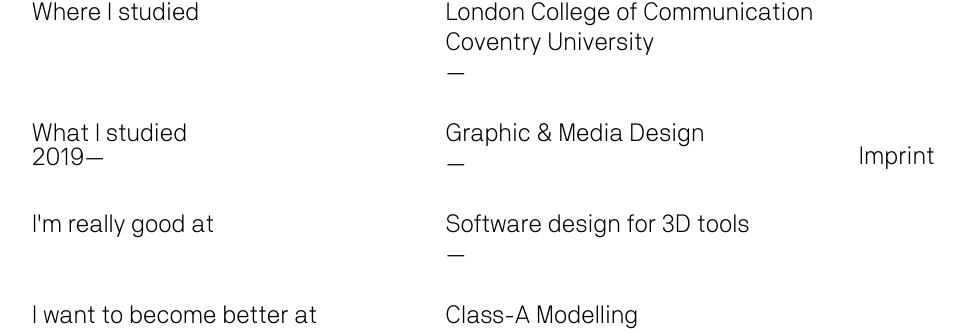
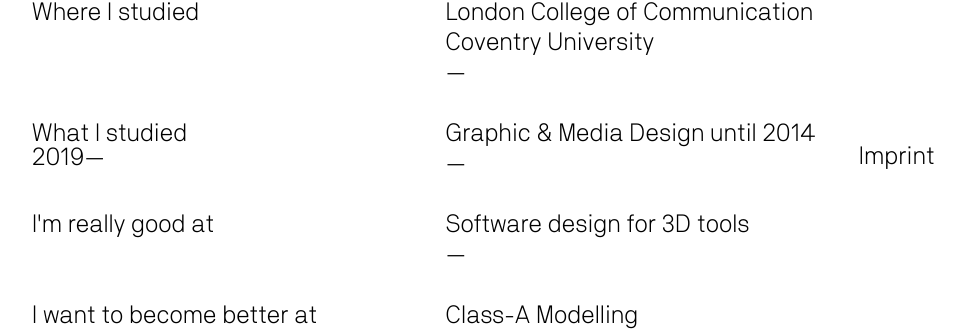
Before and after one commit to shinjipons/portfolio-html, a PHP site: page /about.php in a window 1280 px wide. Shown: the part 582-915 px from the top of the page, without its empty margins (0-965 px from the left). Run offline with PHP 8.4, Linux system fonts and the light colour scheme.

Commit message:
Update about.php

```diff
--- a/about.php
+++ b/about.php
@@ -50,7 +50,7 @@
 	</section>
 	<section class="w4 no-rm">
 		<ul>
-			<li>Graphic & Media Design</li>
+			<li>Graphic & Media Design until 2014</li>
 		</ul>
 	</section>
 
```
